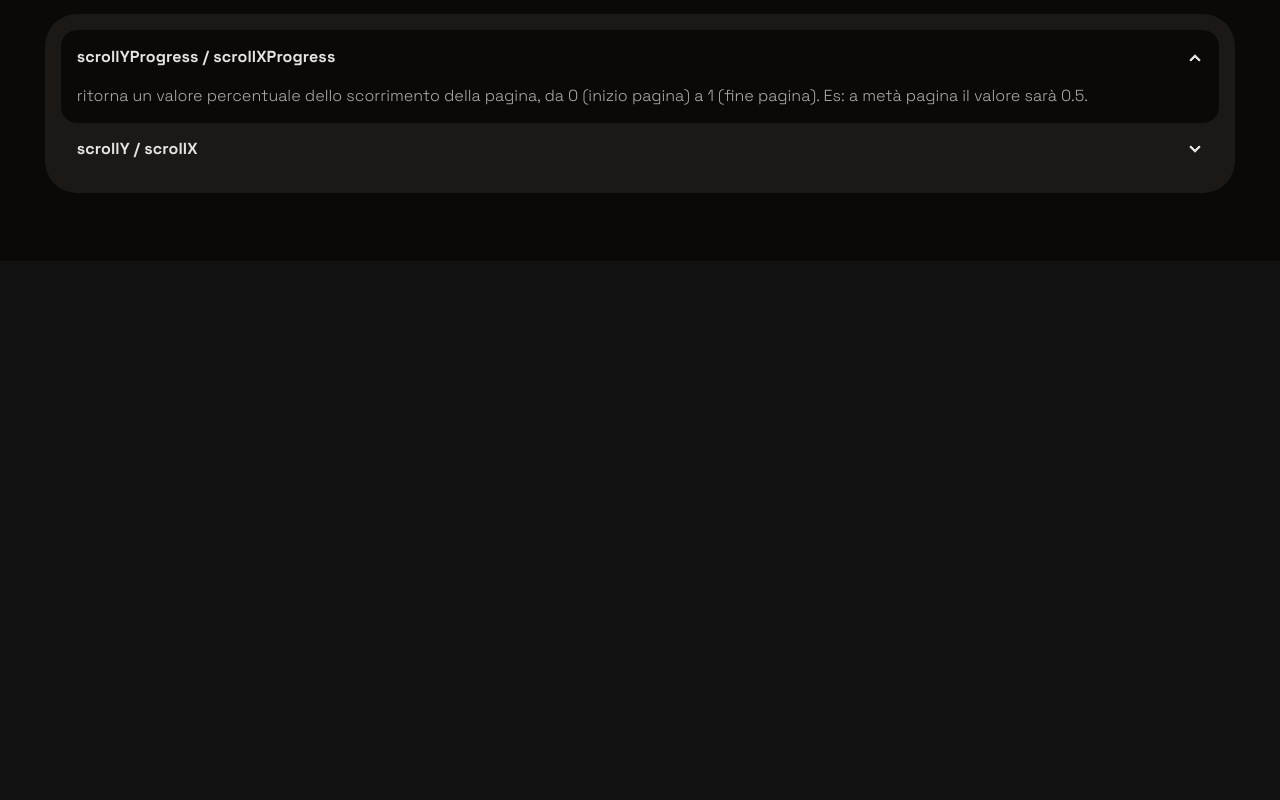
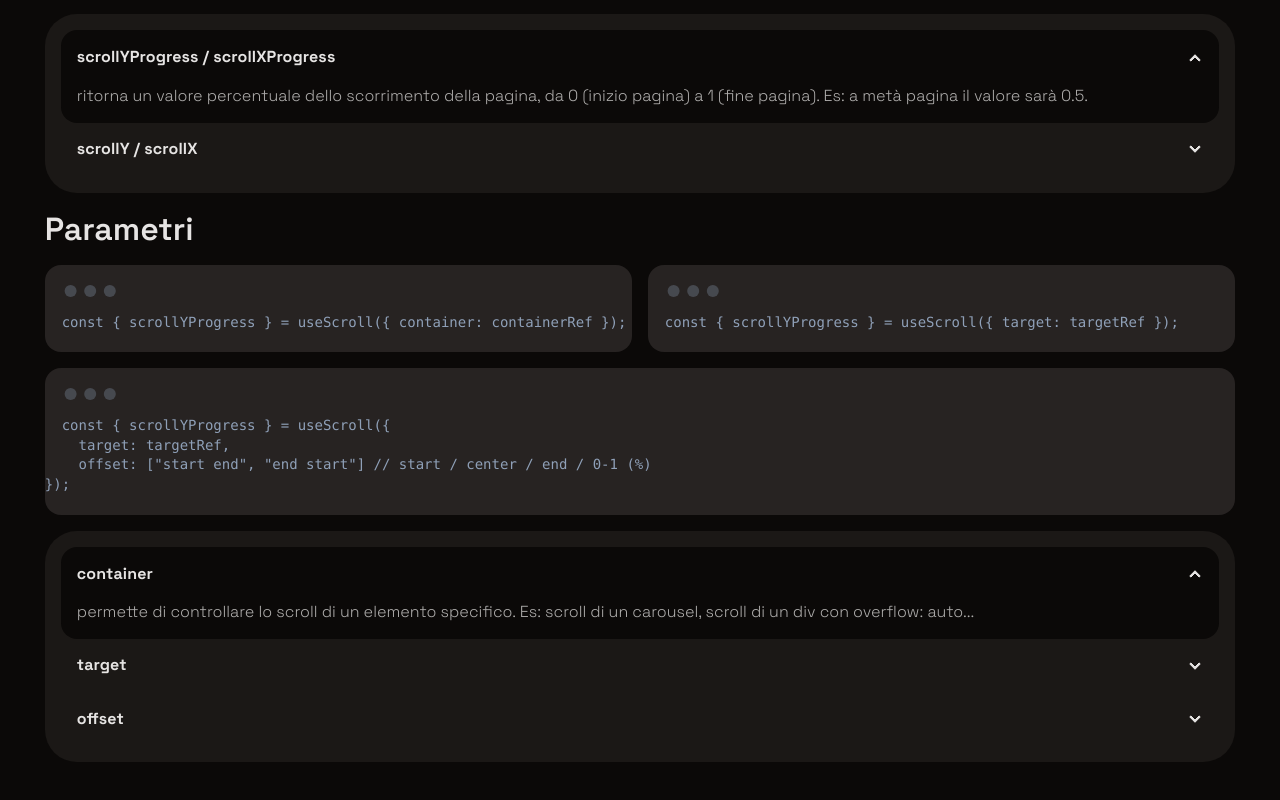
Before and after one commit to lorenzoferrante97/learning-motion, a React app: page / in a window 1280 px wide. Shown: the part 8980-9780 px from the top of the page. Before the commit the page ends 9241 px from the top, so only its background shows below. Built offline with nearby package versions, Linux system fonts and the light colour scheme; the HTML template or start-up script is replaced by a standard one.

Commit message:
add: useScroll options

```diff
--- a/src/pages/Home.jsx
+++ b/src/pages/Home.jsx
@@ -929,6 +929,58 @@ export default function Home() {
               </Collapse>
             </Accordion>
           </div>
+          {/* - parametri ----------- */}
+          <div className='col-span-full grid grid-cols-2 gap-4'>
+            <h3 className='font-h3 col-span-full'>Parametri</h3>
+            <div className='d-mockup-code bg-base-300 col-span-full md:col-span-1'>
+              <pre>
+                <code>{`const { scrollYProgress } = useScroll({ container: containerRef });`}</code>
+              </pre>
+            </div>
+            <div className='d-mockup-code bg-base-300 col-span-full md:col-span-1'>
+              <pre>
+                <code>{`const { scrollYProgress } = useScroll({ target: targetRef });`}</code>
+              </pre>
+            </div>
+            <div className='d-mockup-code bg-base-300 col-span-full'>
+              <pre>
+                <code>{`const { scrollYProgress } = useScroll({
+    target: targetRef,
+    offset: ["start end", "end start"] // start / center / end / 0-1 (%)
+});`}</code>
+              </pre>
+            </div>
+          </div>
+          {/* - spiegazione ------------ */}
+          <div className='col-span-full'>
+            <Accordion className=''>
+              <Collapse
+                className='font-body-base-big'
+                defaultChecked
+                name='usescroll-options-accordion'
+                title='container'>
+                permette di controllare lo scroll di un elemento specifico. Es: scroll di un
+                carousel, scroll di un div con overflow: auto...
+              </Collapse>
+              <Collapse
+                className='font-body-base-big'
+                name='usescroll-options-accordion'
+                title='target'>
+                permette di controllare la posizione di un elemento specifico nel container o
+                viewport dello scroll.
+              </Collapse>
+              <Collapse
+                className='font-body-base-big'
+                name='usescroll-options-accordion'
+                title='offset'>
+                permette di controllare quando l'animazione inizia/termina in base alla parte
+                visibile del target e del container. Es: "start end", "end start" = l'animazione
+                inizia quando l'inizio del target incontra il bordo inferiore del viewport, quindi
+                appena inizia a essere visibile, e termina quando la fine del target incontra il
+                bordo superiore del viewport, quindi quando non è più visibile.
+              </Collapse>
+            </Accordion>
+          </div>
         </div>
       </div>
     </>
```
